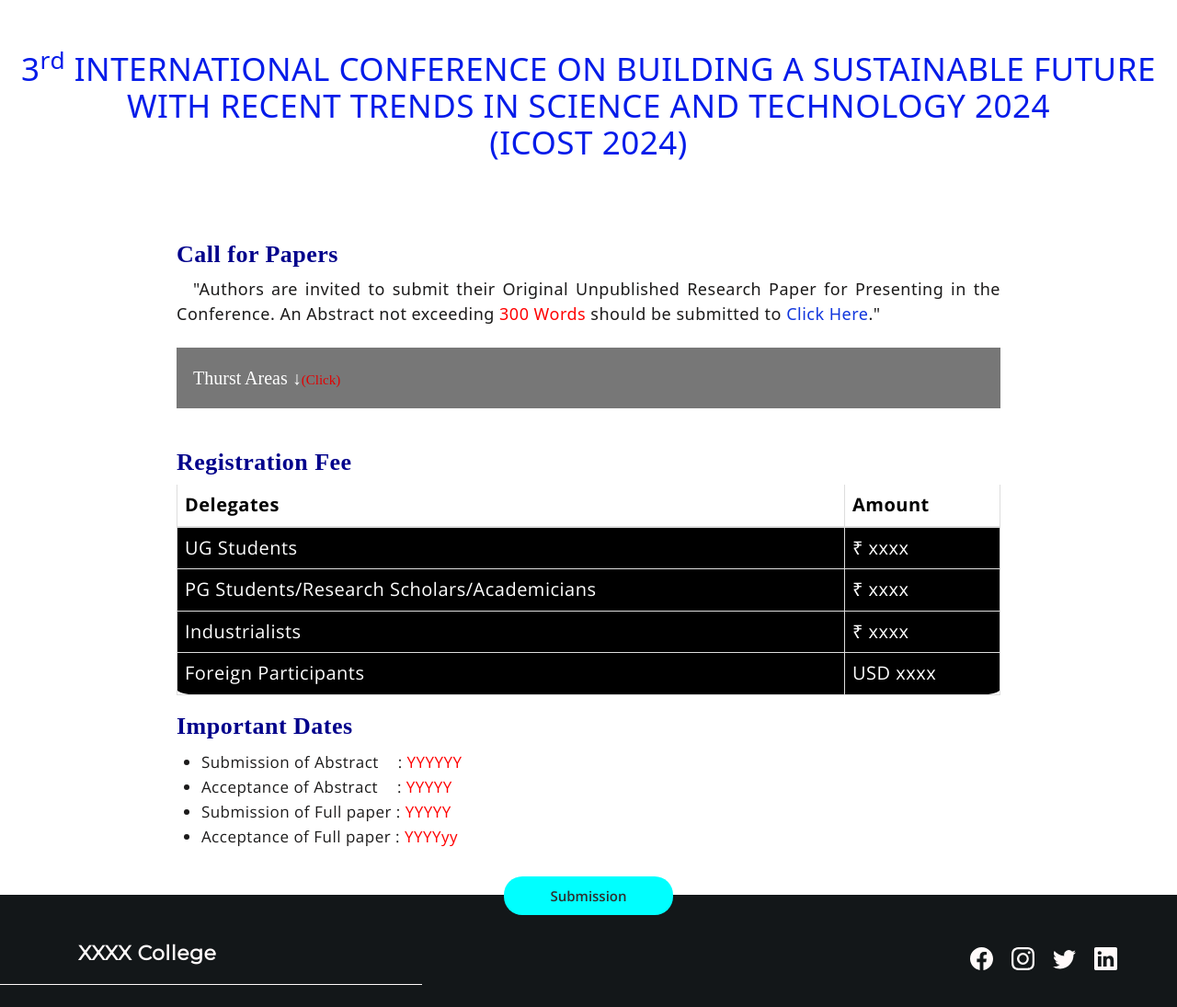
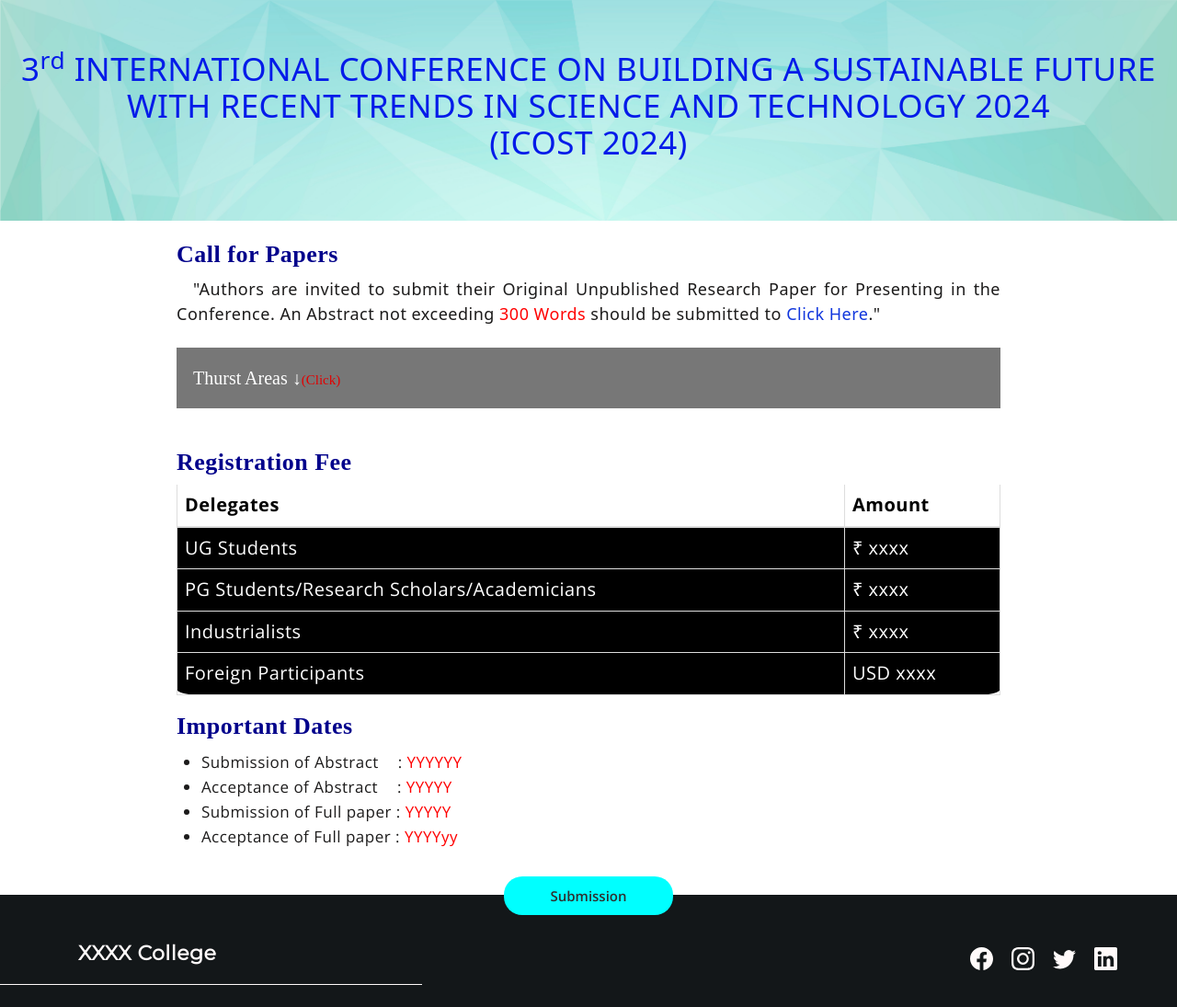
Before and after one commit to Ruban5775/International-Conference, a plain HTML site: page callfor.html in a window 1280 px wide. Shown: the top 1095 px of the page at 92% size. Drawn offline with nearby package versions, Linux system fonts and the light colour scheme.

Commit message:
callfor.html

```diff
--- a/callfor.html
+++ b/callfor.html
@@ -49,7 +49,7 @@
   .tips{
    width: 100%;
    height: 30vh;
-   background-image: url('./assets/images/back2.jpg');
+   background-image: url('back2.jpg');
    background-repeat: no-repeat;
    background-size: cover;
 
```
